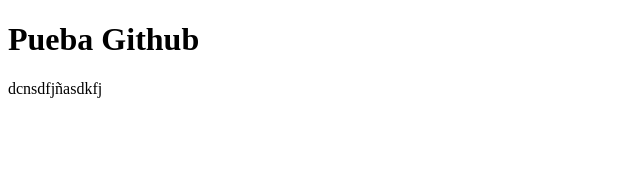
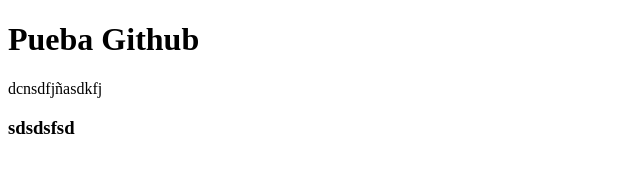
Before and after one commit to Eudelio/PruebaGit, a plain HTML site: page index.html in a window 1280 px wide. Shown: the full height of the page, 0-640 px from the left. Drawn offline with Linux system fonts and the light colour scheme.

Commit message:
Agregamos un H3

```diff
--- a/index.html
+++ b/index.html
@@ -8,5 +8,6 @@
 <body>
     <h1>Pueba Github</h1>
     <p>dcnsdfjñasdkfj</p>
+    <h3>sdsdsfsd</h3>
 </body>
 </html>
```
